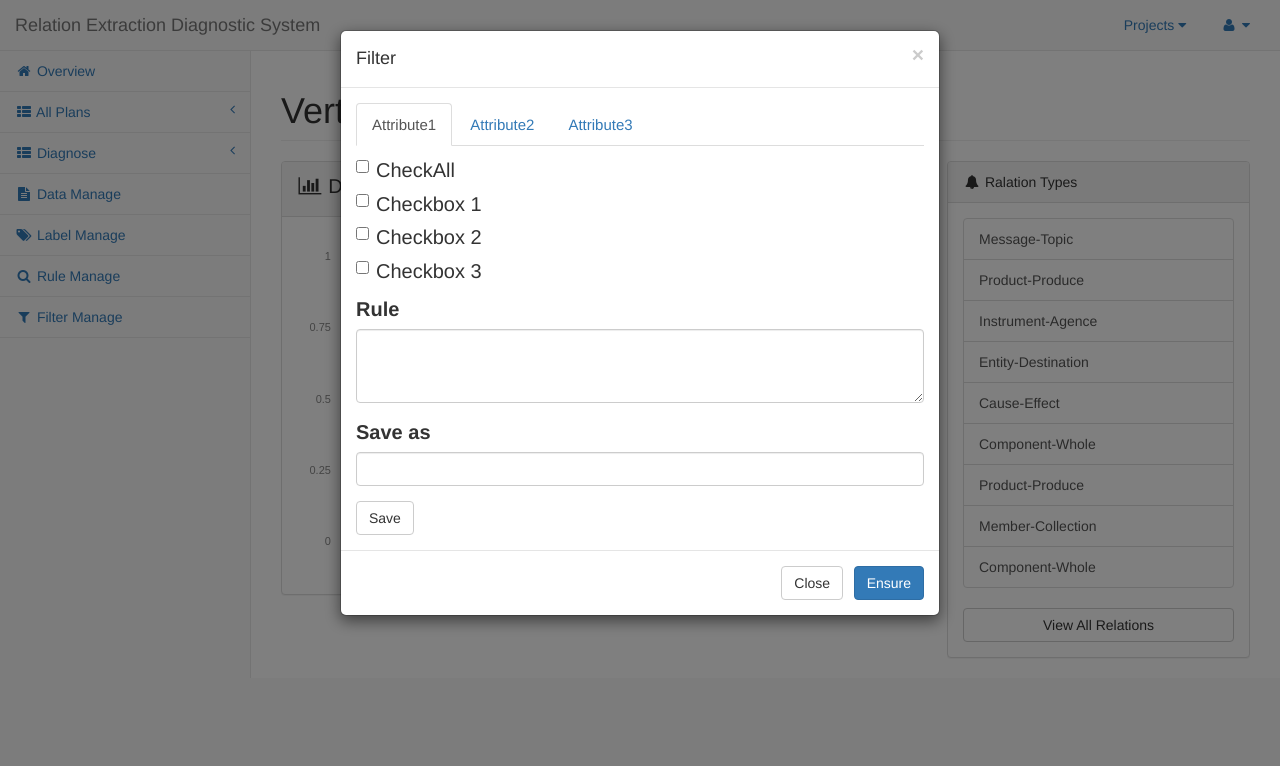
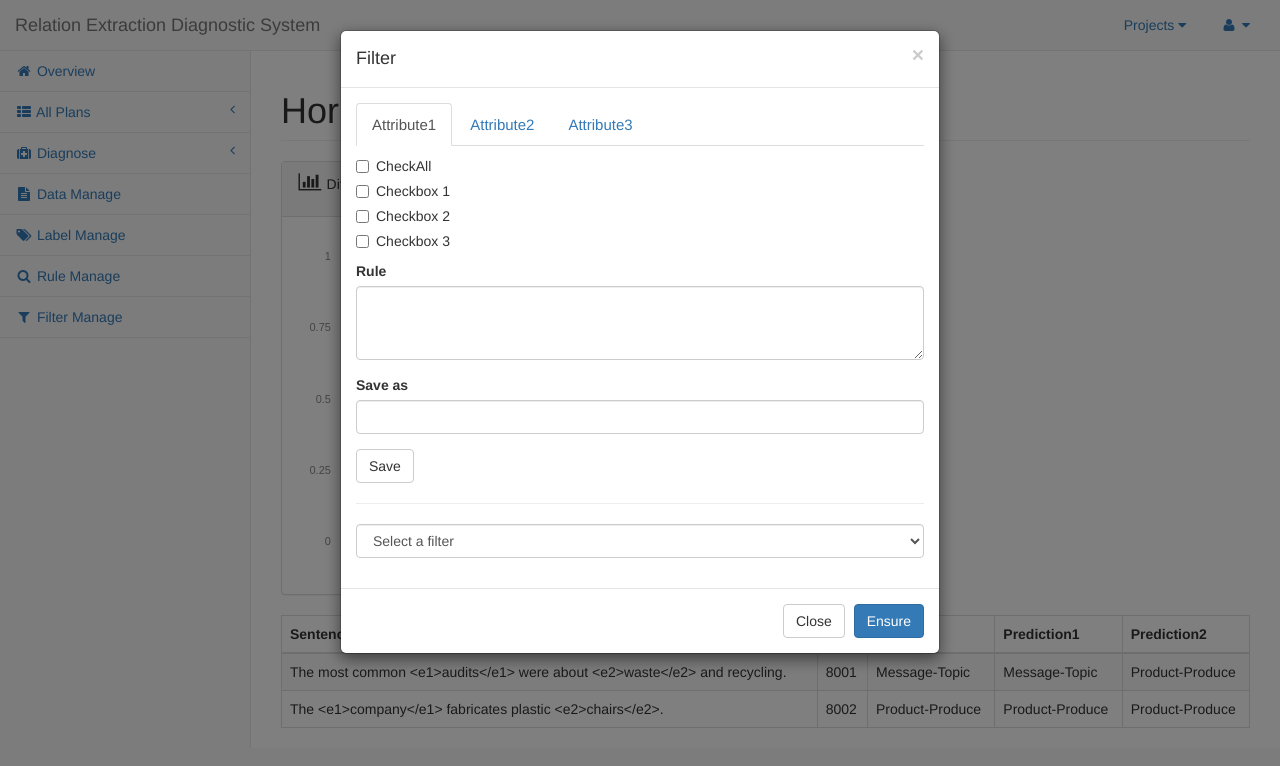
Before and after one commit to NULL-2333/REDS, a plain HTML site: page WebContent/pages/HoriComp.html in a window 1280 px wide. Both pictures are taken after a click on the button "Filter". Drawn offline with Linux system fonts and the light colour scheme.

Commit message:
完善前端页面

```diff
--- a/WebContent/pages/HoriComp.html
+++ b/WebContent/pages/HoriComp.html
@@ -19,6 +19,14 @@
 
 <!-- Custom CSS -->
 <link href="../dist/css/reds.css" rel="stylesheet">
+
+<!-- DataTables CSS -->
+<link href="../vendor/datatables-plugins/dataTables.bootstrap.css"
+	rel="stylesheet">
+
+<!-- DataTables Responsive CSS -->
+<link href="../vendor/datatables-responsive/dataTables.responsive.css"
+	rel="stylesheet">
 
 <!-- Morris Charts CSS -->
 <link href="../vendor/morrisjs/morris.css" rel="stylesheet">
@@ -87,7 +95,7 @@
 								<li><a href="PlanMacro.html">plan 2</a></li>
 								<li><a href="NewPlan.html">New Plan</a></li>
 							</ul></li>
-						<li><a href="#"><i class="fa fa-th-list fa-fw"></i>
+						<li><a href="#"><i class="fa fa-medkit fa-fw"></i>
 								Diagnose<span class="fa arrow"></span></a>
 							<ul class="nav nav-second-level">
 								<li><a href="HoriCompPre.html">Horizontal</a></li>
@@ -111,7 +119,7 @@
 		<div id="page-wrapper">
 			<div class="row">
 				<div class="col-lg-12">
-					<h1 class="page-header">Vertical Comparison</h1>
+					<h1 class="page-header">Horizontal Comparison</h1>
 				</div>
 				<!-- /.col-lg-12 -->
 			</div>
@@ -119,8 +127,8 @@
 			<div class="row">
 				<div class="col-lg-8">
 					<div class="panel panel-default">
-						<div class="panel-heading" style="font-size: 20px">
-							<i class="fa fa-bar-chart-o fa-fw"></i> Difference
+						<div class="panel-heading" >
+							<i class="fa fa-bar-chart-o fa-fw" style="font-size: 20px"></i> Difference
 							<button type="button" class="btn btn-outline btn-default"
 								style="float: right" data-toggle="modal" data-target="#myModal">Filter</button>
 							<div class="modal fade" id="myModal" tabindex="-1" role="dialog"
@@ -209,8 +217,15 @@
 												<label>Save as</label> <input class="form-control">
 											</div>
 											<button type="button" class="btn btn-default">Save</button>
-
-
+											<hr></hr>
+											<div class="form-group">
+												<select class="form-control">
+													<option>Select a filter</option>
+													<option>filter1</option>
+													<option>filter2</option>
+													<option>filter3</option>
+												</select>
+											</div>
 										</div>
 										<div class="modal-footer">
 											<button type="button" class="btn btn-default"
@@ -235,35 +250,44 @@
 					<!-- /.panel -->
 				</div>
 				<!-- /.col-lg-8 -->
-				<div class="col-lg-4">
-					<div class="panel panel-default">
-						<div class="panel-heading">
-							<i class="fa fa-bell fa-fw"></i> Ralation Types
-						</div>
-						<!-- /.panel-heading -->
-						<div class="panel-body">
-							<div class="list-group">
-								<a href="#" class="list-group-item"> Message-Topic </a> <a
-									href="#" class="list-group-item"> Product-Produce </a> <a
-									href="#" class="list-group-item"> Instrument-Agence </a> <a
-									href="#" class="list-group-item"> Entity-Destination </a> <a
-									href="#" class="list-group-item"> Cause-Effect </a> <a href="#"
-									class="list-group-item"> Component-Whole </a> <a href="#"
-									class="list-group-item"> Product-Produce </a> <a href="#"
-									class="list-group-item"> Member-Collection </a> <a href="#"
-									class="list-group-item"> Component-Whole </a>
-							</div>
-							<!-- /.list-group -->
-							<a href="#" class="btn btn-default btn-block">View All
-								Relations</a>
-						</div>
-						<!-- /.panel-body -->
-					</div>
-					<!-- /.panel -->
-				</div>
-				<!-- /.col-lg-4 -->
 			</div>
 			<!-- /.row -->
+
+			<div class="row">
+				<div class="col-lg-12">
+					<table width="100%"
+						class="table table-striped table-bordered table-hover"
+						id="dataTables">
+						<thead>
+							<tr>
+								<th>Sentence</th>
+								<th>Id</th>
+								<th>Label</th>
+								<th>Prediction1</th>
+								<th>Prediction2</th>
+							</tr>
+						</thead>
+						<tbody>
+							<tr class="odd gradeX">
+								<td>The most common &lt;e1&gt;audits&lt;/e1&gt; were about
+									&lt;e2&gt;waste&lt;/e2&gt; and recycling.</td>
+								<td>8001</td>
+								<td>Message-Topic</td>
+								<td>Message-Topic</td>
+								<td>Product-Produce</td>
+							</tr>
+							<tr class="even gradeC">
+								<td>The &lt;e1&gt;company&lt;/e1&gt; fabricates plastic
+									&lt;e2&gt;chairs&lt;/e2&gt;.</td>
+								<td>8002</td>
+								<td>Product-Produce</td>
+								<td>Product-Produce</td>
+								<td>Product-Produce</td>
+							</tr>
+						</tbody>
+					</table>
+				</div>
+			</div>
 		</div>
 		<!-- /#page-wrapper -->
 
@@ -279,6 +303,11 @@
 	<!-- Metis Menu Plugin JavaScript -->
 	<script src="../vendor/metisMenu/metisMenu.min.js"></script>
 
+	<!-- DataTables JavaScript -->
+	<script src="../vendor/datatables/js/jquery.dataTables.min.js"></script>
+	<script src="../vendor/datatables-plugins/dataTables.bootstrap.min.js"></script>
+	<script src="../vendor/datatables-responsive/dataTables.responsive.js"></script>
+
 	<!-- Morris Charts JavaScript -->
 	<script src="../vendor/raphael/raphael.min.js"></script>
 	<script src="../vendor/morrisjs/morris.min.js"></script>
```
Also changed, not shown: WebContent/pages/AllProjects.html (+1 -1 lines), WebContent/pages/DataManage.html (+1 -1 lines), WebContent/pages/FilterManage.html (+144 -3 lines), WebContent/pages/HoriCompPre.html (+1 -1 lines), WebContent/pages/LabelManage.html (+2 -2 lines), WebContent/pages/MainMenu.html (+1 -1 lines), WebContent/pages/NewPlan.html (+1 -1 lines), WebContent/pages/Overview.html (+2 -2 lines), WebContent/pages/PlanMacro.html (+1 -1 lines), WebContent/pages/PlanMicro.html (+10 -4 lines), WebContent/pages/RuleManage.html (+1 -1 lines), WebContent/pages/VertComp.html (+2 -2 lines), WebContent/pages/VertCompPre.html (+1 -1 lines).
